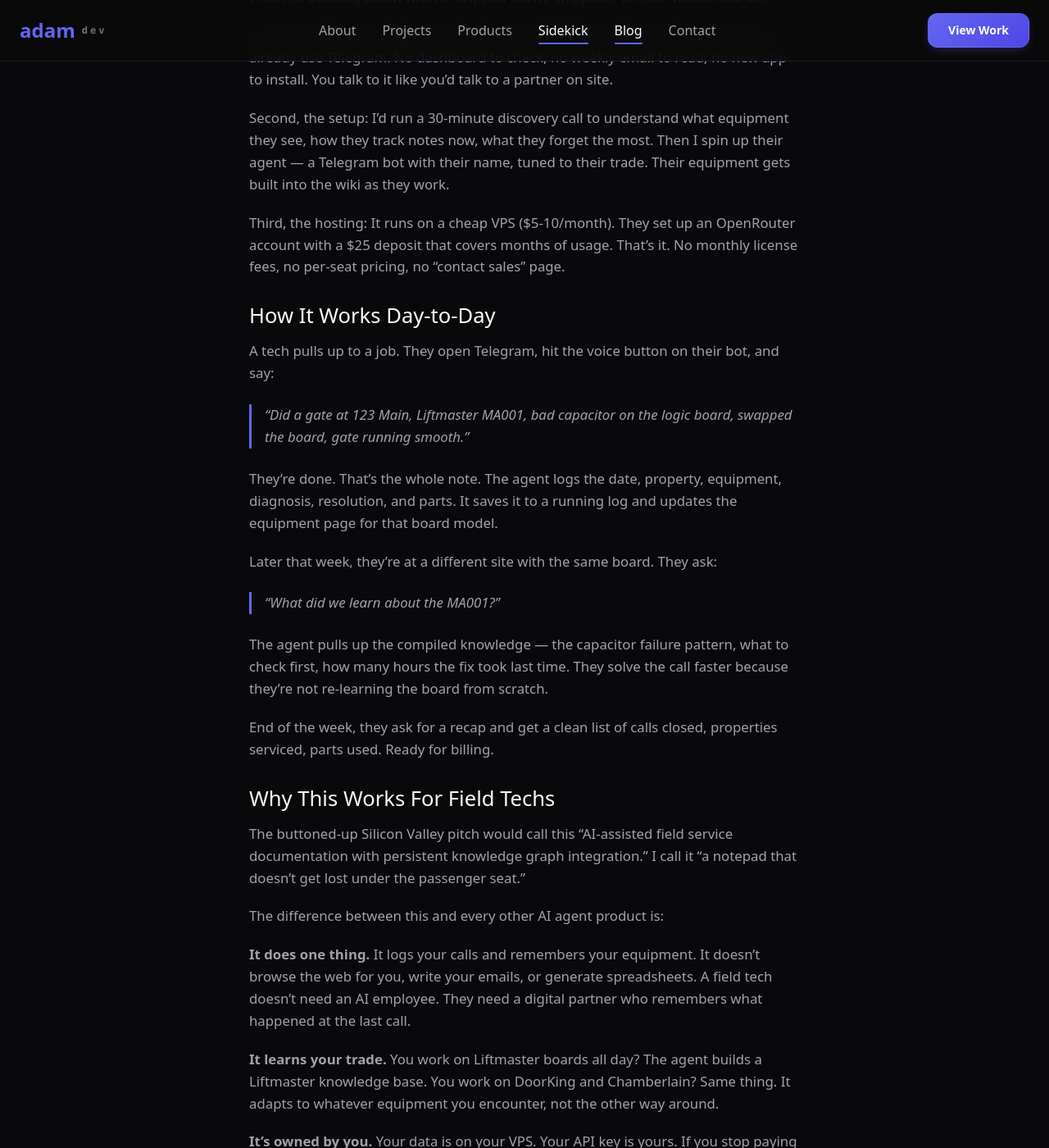
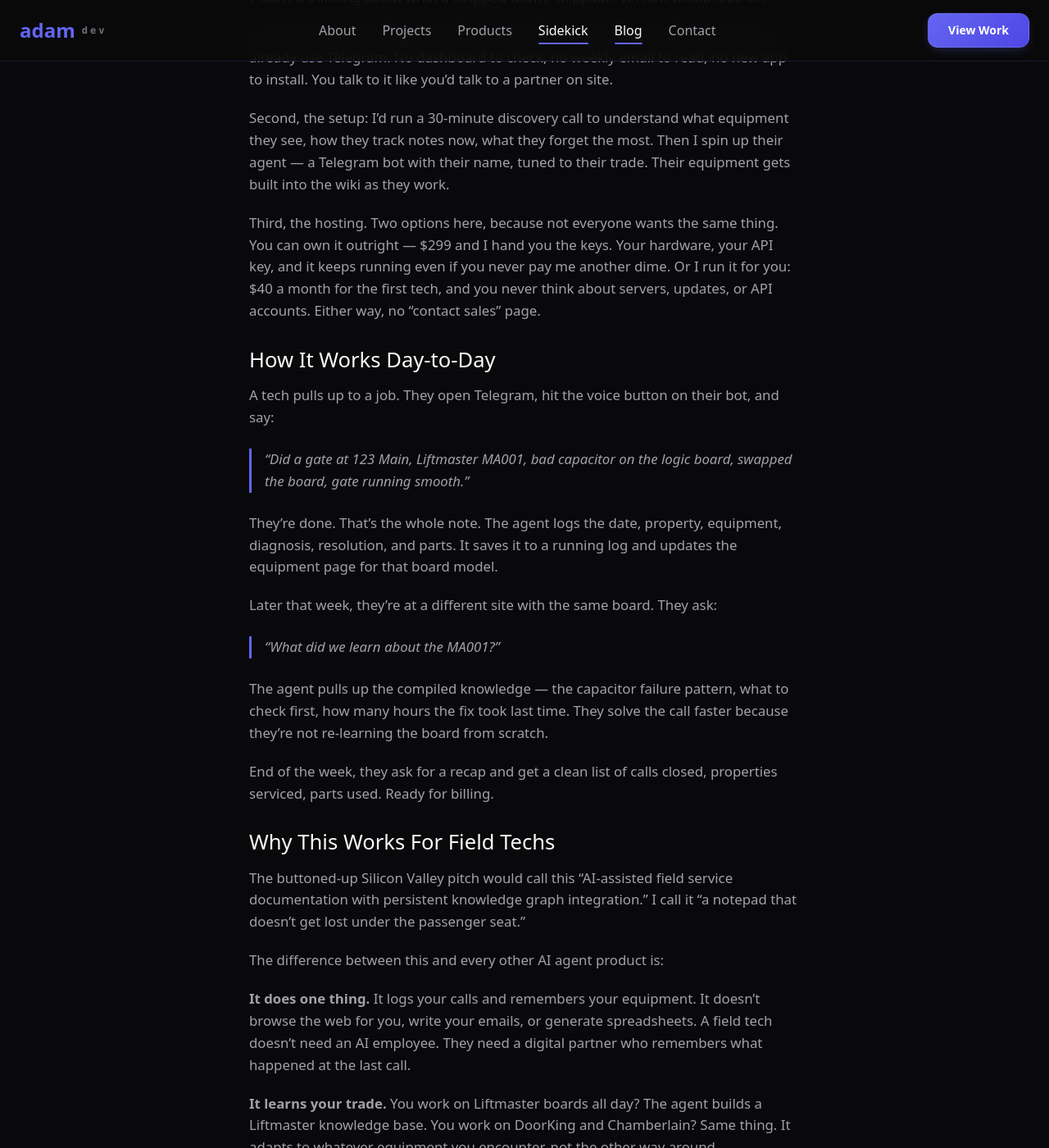
Before and after one commit to slashadams/Dev-Adam.com, a Jekyll site: the page built from _posts/2026-10-03-field-service-sidekick.md, in a window 1280 px wide and 1400 px high, scrolled down 1955 px. Shown: the whole window at 82% size. Built offline with Jekyll 4.4.1, drawn with Linux system fonts in a browser that asks for light colours; nearby versions of some CDN libraries; some of the changed text lies outside the part shown.

Commit message:
Reframe hosting as own-it vs manage-it in launch post
Removes the now-false claims of 'no per-seat pricing' and the client
funding their own OpenRouter account. Self-host tier keeps the
ownership pitch; managed tier becomes the convenience option.

```diff
--- a/_posts/2026-10-03-field-service-sidekick.md
+++ b/_posts/2026-10-03-field-service-sidekick.md
@@ -48,7 +48,7 @@ First, the interface: Telegram. Every service tech has a smartphone. Most of the
 
 Second, the setup: I'd run a 30-minute discovery call to understand what equipment they see, how they track notes now, what they forget the most. Then I spin up their agent — a Telegram bot with their name, tuned to their trade. Their equipment gets built into the wiki as they work.
 
-Third, the hosting: It runs on a cheap VPS ($5-10/month). They set up an OpenRouter account with a $25 deposit that covers months of usage. That's it. No monthly license fees, no per-seat pricing, no "contact sales" page.
+Third, the hosting. Two options here, because not everyone wants the same thing. You can own it outright — $299 and I hand you the keys. Your hardware, your API key, and it keeps running even if you never pay me another dime. Or I run it for you: $40 a month for the first tech, and you never think about servers, updates, or API accounts. Either way, no "contact sales" page.
 
 ## How It Works Day-to-Day
 
@@ -76,7 +76,7 @@ The difference between this and every other AI agent product is:
 
 **It learns your trade.** You work on Liftmaster boards all day? The agent builds a Liftmaster knowledge base. You work on DoorKing and Chamberlain? Same thing. It adapts to whatever equipment you encounter, not the other way around.
 
-**It's owned by you.** Your data is on your VPS. Your API key is yours. If you stop paying me for setup support, the agent keeps working. No rug to pull.
+**You own it, or I run it.** Self-host and your data sits on your server with your own API key — stop paying me tomorrow and the agent keeps working. No rug to pull. Or let me run it for a flat monthly fee and never think about infrastructure again.
 
 ## What I'm Still Figuring Out
 
```
